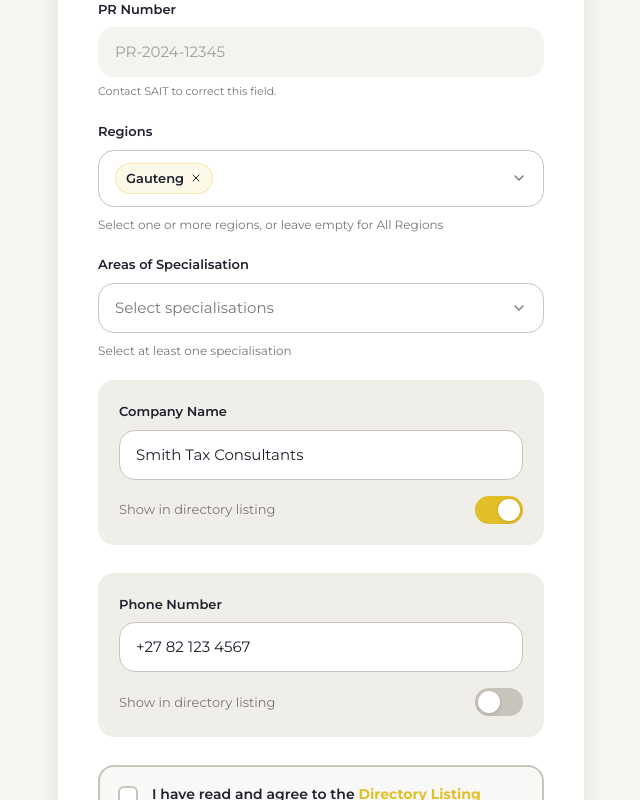
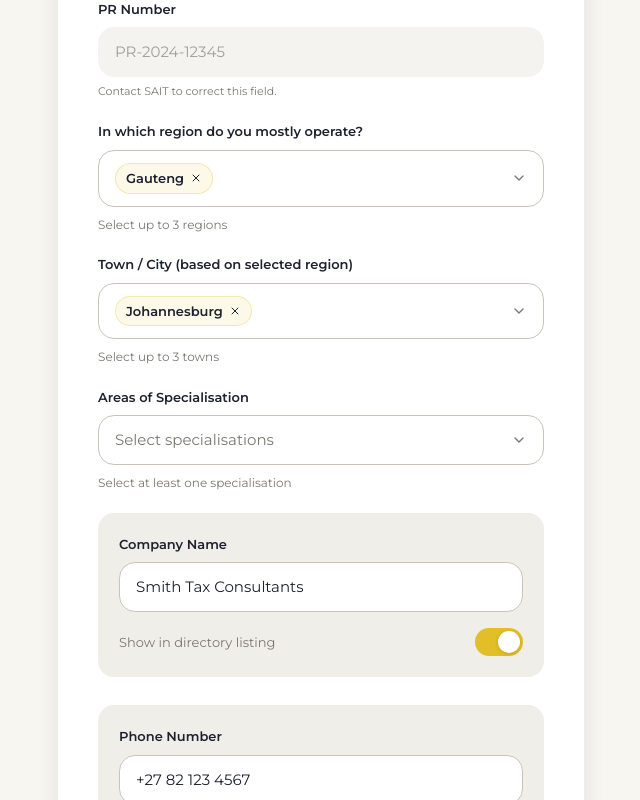
Before and after one commit to TTang813/sait-directory, a Next.js app: page /opt-in/1/step-2 in a window 1280 px wide. Shown: the part 620-1420 px from the top of the page, without its empty margins (319-959 px from the left). Built offline with nearby package versions, Linux system fonts and the light colour scheme.

Commit message:
feat: enhance opt-in location flow and hide PR in cards
Add capped multi-selects for regions and specialisations, introduce region-filtered town selection, and remove PR number from success/share cards to match updated display requirements.

Co-authored-by: Cursor <cursoragent@cursor.com>

```diff
--- a/src/app/opt-in/[token]/step-2/page.tsx
+++ b/src/app/opt-in/[token]/step-2/page.tsx
@@ -16,18 +16,33 @@ const ALL_SPECIALISATIONS = Object.entries(SPECIALISATION_CATEGORIES).flatMap(
 const DB_VALUES = {
   fullName: "Jane Smith",
   regions: ["Gauteng"],
+  towns: ["Johannesburg"],
   specialisation: [],
   companyName: "Smith Tax Consultants",
   prNumber: "PR-2024-12345",
   phone: "+27 82 123 4567",
 };
 
+const REGION_TOWNS: Record<string, string[]> = {
+  "Eastern Cape": ["Gqeberha", "East London", "Mthatha"],
+  "Free State": ["Bloemfontein", "Welkom", "Bethlehem"],
+  Gauteng: ["Johannesburg", "Pretoria", "Sandton", "Midrand"],
+  "KwaZulu-Natal": ["Durban", "Pietermaritzburg", "Richards Bay"],
+  Limpopo: ["Polokwane", "Tzaneen", "Thohoyandou"],
+  Mpumalanga: ["Nelspruit", "Witbank", "Secunda"],
+  "Northern Cape": ["Kimberley", "Upington", "Springbok"],
+  "North West": ["Rustenburg", "Mahikeng", "Klerksdorp"],
+  "Western Cape": ["Cape Town", "Stellenbosch", "George"],
+};
+
 function MultiSelect({
   values,
   onChange,
+  maxSelections = 3,
 }: {
   values: string[];
   onChange: (v: string[]) => void;
+  maxSelections?: number;
 }) {
   const [open, setOpen] = useState(false);
   const [search, setSearch] = useState("");
@@ -42,6 +57,7 @@ function MultiSelect({
     if (values.includes(val)) {
       onChange(values.filter((v) => v !== val));
     } else {
+      if (values.length >= maxSelections) return;
       onChange([...values, val]);
     }
   };
@@ -196,6 +212,170 @@ function MultiSelect({
       {open && (
         <div className="fixed inset-0 z-40" onClick={() => setOpen(false)} />
       )}
+      {values.length >= maxSelections && (
+        <p className="text-[12px] mt-2" style={{ color: "var(--color-text-secondary)", fontFamily: "var(--font-body)" }}>
+          Maximum {maxSelections} specialisations can be selected.
+        </p>
+      )}
+    </div>
+  );
+}
+
+function MultiSelectTowns({
+  options,
+  values,
+  onChange,
+  disabled,
+}: {
+  options: string[];
+  values: string[];
+  onChange: (v: string[]) => void;
+  disabled?: boolean;
+}) {
+  const [open, setOpen] = useState(false);
+  const [search, setSearch] = useState("");
+  const MAX_TOWNS = 3;
+
+  const filtered = options.filter((town) =>
+    town.toLowerCase().includes(search.toLowerCase())
+  );
+
+  const toggle = (val: string) => {
+    if (values.includes(val)) {
+      onChange(values.filter((v) => v !== val));
+      return;
+    }
+    if (values.length >= MAX_TOWNS) return;
+    onChange([...values, val]);
+  };
+
+  return (
+    <div className="relative">
+      <button
+        type="button"
+        disabled={disabled}
+        onClick={() => !disabled && setOpen(!open)}
+        className="w-full flex items-center justify-between py-3 px-4 bg-white border border-[var(--color-mid-gray)] text-[15px] transition-all focus:outline-none focus:border-[var(--color-gold)] focus:shadow-[0_0_0_3px_rgba(226,191,41,0.12)] disabled:opacity-60 disabled:cursor-not-allowed"
+        style={{
+          borderRadius: "var(--radius-md)",
+          fontFamily: "var(--font-body)",
+          color: values.length === 0 ? "var(--color-text-secondary)" : "var(--color-navy)",
+        }}
+      >
+        <div className="flex flex-wrap gap-2 flex-1 min-w-0">
+          {values.length === 0 ? (
+            <span>Select town(s)</span>
+          ) : (
+            values.map((v) => (
+              <span
+                key={v}
+                className="inline-flex items-center gap-1.5"
+                style={{
+                  background: "rgba(226,191,41,0.1)",
+                  color: "var(--color-navy)",
+                  fontSize: "13px",
+                  fontWeight: 600,
+                  padding: "4px 10px",
+                  borderRadius: "var(--radius-pill)",
+                  border: "1px solid rgba(226,191,41,0.3)",
+                  fontFamily: "var(--font-body)",
+                }}
+              >
+                {v}
+                <span
+                  role="button"
+                  tabIndex={0}
+                  onClick={(e) => {
+                    e.stopPropagation();
+                    toggle(v);
+                  }}
+                  onKeyDown={(e) => e.key === "Enter" && toggle(v)}
+                  className="hover:opacity-70 cursor-pointer"
+                  style={{ lineHeight: 1 }}
+                >
+                  <X style={{ width: "12px", height: "12px" }} />
+                </span>
+              </span>
+            ))
+          )}
+        </div>
+        <ChevronDown
+          style={{
+            width: "16px",
+            height: "16px",
+            color: "var(--color-text-secondary)",
+            flexShrink: 0,
+            marginLeft: "8px",
+            transform: open ? "rotate(180deg)" : "none",
+            transition: "transform 0.2s",
+          }}
+        />
+      </button>
+
+      {open && (
+        <div
+          className="absolute z-50 mt-1 w-full bg-white border border-[var(--color-mid-gray)]"
+          style={{
+            borderRadius: "var(--radius-md)",
+            boxShadow: "var(--shadow-lg)",
+            maxHeight: "260px",
+            overflowY: "auto",
+          }}
+        >
+          <div
+            className="sticky top-0 bg-white p-2"
+            style={{ borderBottom: "1px solid var(--color-light-gray)" }}
+          >
+            <input
+              type="text"
+              placeholder="Search towns..."
+              value={search}
+              onChange={(e) => setSearch(e.target.value)}
+              className="w-full text-sm px-3 py-2"
+              style={{
+                border: "1px solid var(--color-light-gray)",
+                borderRadius: "var(--radius-sm)",
+                fontFamily: "var(--font-body)",
+                color: "var(--color-navy)",
+                outline: "none",
+              }}
+            />
+          </div>
+          {filtered.map((town) => {
+            const selected = values.includes(town);
+            return (
+              <button
+                key={town}
+                type="button"
+                onClick={() => toggle(town)}
+                className="w-full flex items-center justify-between px-4 py-3 text-sm text-left transition-colors"
+                style={{
+                  fontFamily: "var(--font-body)",
+                  color: "var(--color-navy)",
+                  background: selected ? "rgba(226,191,41,0.06)" : "transparent",
+                  borderBottom: "1px solid var(--color-light-gray)",
+                }}
+              >
+                <span>{town}</span>
+                {selected && (
+                  <Check style={{ width: "14px", height: "14px", color: "var(--color-gold)" }} />
+                )}
+              </button>
+            );
+          })}
+          {filtered.length === 0 && (
+            <div className="px-4 py-8 text-sm text-center" style={{ color: "var(--color-text-secondary)", fontFamily: "var(--font-body)" }}>
+              No towns available for selected region(s)
+            </div>
+          )}
+        </div>
+      )}
+      {open && <div className="fixed inset-0 z-40" onClick={() => setOpen(false)} />}
+      {values.length >= MAX_TOWNS && (
+        <p className="text-[12px] mt-2" style={{ color: "var(--color-text-secondary)", fontFamily: "var(--font-body)" }}>
+          Maximum {MAX_TOWNS} towns can be selected.
+        </p>
+      )}
     </div>
   );
 }
@@ -212,6 +392,8 @@ function MultiSelectRegions({
   const toggle = (val: string) => {
     const newValues = values.includes(val)
       ? values.filter((v) => v !== val)
+      : values.length >= 3
+      ? values
       : [...values, val];
     onChange(newValues);
   };
@@ -297,25 +479,6 @@ function MultiSelectRegions({
           >
             Regions
           </div>
-          <button
-            type="button"
-            onClick={() => onChange([])}
-            className="w-full flex items-center justify-between px-4 py-3 text-sm text-left transition-colors"
-            style={{
-              fontFamily: "var(--font-body)",
-              color: values.length === 0 || values.length === REGIONS.length ? "var(--color-navy)" : "var(--color-text-secondary)",
-              fontWeight: values.length === 0 || values.length === REGIONS.length ? 600 : 400,
-              background: values.length === 0 || values.length === REGIONS.length ? "rgba(226,191,41,0.06)" : "transparent",
-              borderBottom: "1px solid var(--color-light-gray)",
-            }}
-            onMouseEnter={(e) => (e.currentTarget.style.background = "var(--color-light-gray)")}
-            onMouseLeave={(e) => (e.currentTarget.style.background = values.length === 0 || values.length === REGIONS.length ? "rgba(226,191,41,0.06)" : "transparent")}
-          >
-            <span>All Regions</span>
-            {(values.length === 0 || values.length === REGIONS.length) && (
-              <Check style={{ width: "14px", height: "14px", color: "var(--color-gold)" }} />
-            )}
-          </button>
           {REGIONS.map((region) => {
             const selected = values.includes(region);
             return (
@@ -345,6 +508,11 @@ function MultiSelectRegions({
 
       {open && (
         <div className="fixed inset-0 z-40" onClick={() => setOpen(false)} />
+      )}
+      {values.length >= 3 && (
+        <p className="text-[12px] mt-2" style={{ color: "var(--color-text-secondary)", fontFamily: "var(--font-body)" }}>
+          Maximum 3 regions can be selected.
+        </p>
       )}
     </div>
   );
@@ -394,12 +562,14 @@ export default function OptInStep2Page({ params }: { params: Promise<{ token: st
   const [formData, setFormData] = useState<{
     fullName: string;
     regions: string[];
+    towns: string[];
     specialisation: string[];
     companyName: string;
     phone: string;
   }>({
     fullName: DB_VALUES.fullName,
     regions: [...DB_VALUES.regions],
+    towns: [...DB_VALUES.towns],
     specialisation: [...DB_VALUES.specialisation],
     companyName: DB_VALUES.companyName,
     phone: DB_VALUES.phone,
@@ -417,6 +587,7 @@ export default function OptInStep2Page({ params }: { params: Promise<{ token: st
     sessionStorage.setItem("optInData", JSON.stringify({
       fullName: formData.fullName,
       regions: formData.regions,
+      towns: formData.towns,
       specialisation: formData.specialisation,
       companyName: formData.companyName,
       showCompany: showCompanyName,
@@ -428,9 +599,8 @@ export default function OptInStep2Page({ params }: { params: Promise<{ token: st
     router.push(`/opt-in/${token}/success`);
   };
 
-  const displayRegions = formData.regions.length === 0 || formData.regions.length === REGIONS.length
-    ? "All Regions"
-    : formData.regions.join(", ");
+  const availableTowns = formData.regions.flatMap((region) => REGION_TOWNS[region] ?? []);
+  const dedupedAvailableTowns = Array.from(new Set(availableTowns));
 
   return (
     <div className="min-h-screen flex flex-col" style={{ background: "var(--color-off-white)" }}>
@@ -610,14 +780,43 @@ export default function OptInStep2Page({ params }: { params: Promise<{ token: st
                   className="block text-[13px] font-semibold mb-2"
                   style={{ color: "var(--color-navy)", fontFamily: "var(--font-body)" }}
                 >
-                  Regions
+                  In which region do you mostly operate?
                 </label>
                 <MultiSelectRegions
                   values={formData.regions}
-                  onChange={(v) => setFormData({ ...formData, regions: v })}
+                  onChange={(v) =>
+                    setFormData((prev) => ({
+                      ...prev,
+                      regions: v,
+                      towns: prev.towns.filter((town) =>
+                        v.some((region) => (REGION_TOWNS[region] ?? []).includes(town))
+                      ),
+                    }))
+                  }
                 />
                 <p className="text-[12px] mt-2" style={{ color: "var(--color-text-secondary)", fontFamily: "var(--font-body)" }}>
-                  Select one or more regions, or leave empty for All Regions
+                  Select up to 3 regions
+                </p>
+              </div>
+
+              {/* Towns */}
+              <div className="mb-5">
+                <label
+                  className="block text-[13px] font-semibold mb-2"
+                  style={{ color: "var(--color-navy)", fontFamily: "var(--font-body)" }}
+                >
+                  Town / City (based on selected region)
+                </label>
+                <MultiSelectTowns
+                  options={dedupedAvailableTowns}
+                  values={formData.towns}
+                  onChange={(v) => setFormData({ ...formData, towns: v })}
+                  disabled={formData.regions.length === 0}
+                />
+                <p className="text-[12px] mt-2" style={{ color: "var(--color-text-secondary)", fontFamily: "var(--font-body)" }}>
+                  {formData.regions.length === 0
+                    ? "Select a region first to load towns"
+                    : "Select up to 3 towns"}
                 </p>
               </div>
 
@@ -636,7 +835,7 @@ export default function OptInStep2Page({ params }: { params: Promise<{ token: st
                 <p className="text-[12px] mt-2" style={{ color: "var(--color-text-secondary)", fontFamily: "var(--font-body)" }}>
                   {formData.specialisation.length === 0
                     ? "Select at least one specialisation"
-                    : `${formData.specialisation.length} selected`}
+                    : `${formData.specialisation.length} selected (max 3)`}
                 </p>
               </div>
 
@@ -859,7 +1058,7 @@ export default function OptInStep2Page({ params }: { params: Promise<{ token: st
                   lineHeight: 1.6,
                 }}
               >
-                Your name, region(s), specialisations, and PR number will always be shown.
+                Your name, region(s), town(s), and specialisations will always be shown.
                 You can update your information at any time.
               </p>
             </form>
```
Also changed, not shown: src/app/opt-in/[token]/success/page.tsx (+1 -24 lines), src/components/share-image.tsx (+1 -28 lines).
